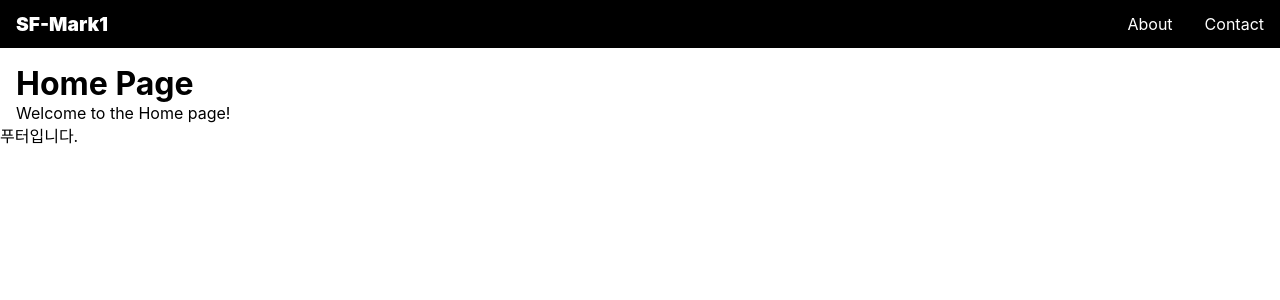
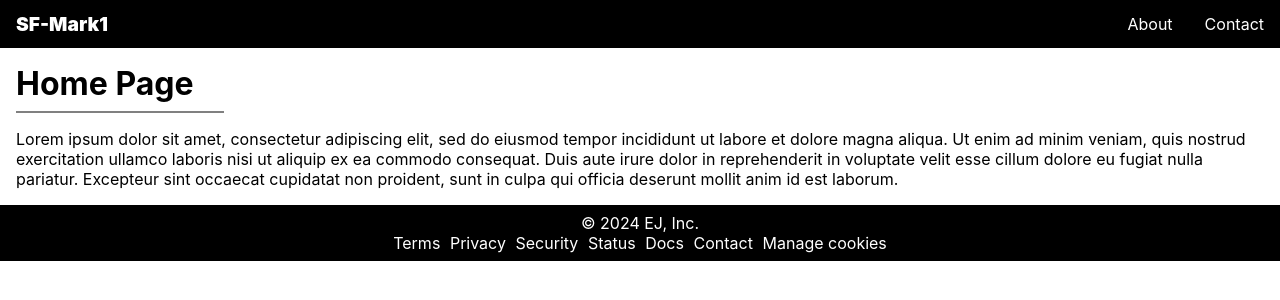
Before and after one commit to ej-rarus/smartfarm_reactapp, a React (Create React App) app: page / in a window 1280 px wide. Shown: the top 300 px of the page. Built offline with nearby package versions, Linux system fonts and the light colour scheme.

Commit message:
footer update

```diff
--- a/src/App.css
+++ b/src/App.css
@@ -36,9 +36,48 @@
 }
 
 
-.content-wrap{
+.content-wrap {
   padding-left: 1rem;
+  padding-right: 1rem;
   margin-top: 1rem;
+}
+
+
+
+.page-content {
+  margin-top: 1rem;
+  margin-bottom: 1rem;
+}
+
+
+
+footer {
+  background-color: black;
+  color: white;
+  height: fit-content;
+  display: flex;
+  justify-content: center;
+  align-items: center;
+  margin-top: 1rem;
+}
+
+.footer-content-wrap {
+  display: flex;
+  flex-direction: column;
+  justify-content:stretch;
+  align-items: center;
+  padding-top: 0.5rem;
+  padding-bottom: 0.5rem;
+}
+
+.footer-content-container {
+  display: flex;
+  flex-direction: row;
+}
+
+.footer-content{
+  margin-left: 0.3rem;
+  margin-right: 0.3rem;
 }
 
 @keyframes App-logo-spin {
--- a/src/components/Footer.js
+++ b/src/components/Footer.js
@@ -6,7 +6,18 @@
 
         <div>
             <footer>
-                <div className="footer-content">푸터입니다.</div>
+                <div className="footer-content-wrap">
+                    <div className="footer-content">© 2024 EJ, Inc.</div>
+                    <div className="footer-content-container">
+                        <div className="footer-content">Terms</div>
+                        <div className="footer-content">Privacy</div>
+                        <div className="footer-content">Security</div>
+                        <div className="footer-content">Status</div>
+                        <div className="footer-content">Docs</div>
+                        <div className="footer-content">Contact</div>
+                        <div className="footer-content">Manage cookies</div>
+                    </div>
+                </div>
             </footer>
         </div>
 
--- a/src/pages/About.js
+++ b/src/pages/About.js
@@ -4,6 +4,7 @@
   return (
     <div className='content-wrap'>
       <h1 className='page-title'>About Page</h1>
+      <hr style={{border: 'none', height: '2px', backgroundColor: 'gray', width:'13rem', marginTop:"0.5rem"}}/>
       <p className='page-content'>This is the About page.</p>
     </div>
   );
--- a/src/pages/Contact.js
+++ b/src/pages/Contact.js
@@ -2,9 +2,10 @@
 
 function Contact() {
   return (
-    <div>
-      <h1>Contact Page</h1>
-      <p>Contact us here.</p>
+    <div className='content-wrap'>
+      <h1 className='page-title'>Contact Page</h1>
+      <hr style={{border: 'none', height: '2px', backgroundColor: 'gray', width:'13rem', marginTop:"0.5rem"}}/>
+      <p className='page-content'>Contact us here.</p>
     </div>
   );
 }
--- a/src/pages/Home.js
+++ b/src/pages/Home.js
@@ -4,7 +4,9 @@
   return (
     <div className='content-wrap'>
       <h1 className='page-title'>Home Page</h1>
-      <p className='page-content'>Welcome to the Home page!</p>
+      <hr style={{border: 'none', height: '2px', backgroundColor: 'gray', width:'13rem', marginTop:"0.5rem"}}/>
+      <p className='page-content'>Lorem ipsum dolor sit amet, consectetur adipiscing elit, sed do eiusmod tempor incididunt ut labore et dolore magna aliqua. Ut enim ad minim veniam, quis nostrud exercitation ullamco laboris nisi ut aliquip ex ea commodo consequat. Duis aute irure dolor in reprehenderit in voluptate velit esse cillum dolore eu fugiat nulla pariatur. Excepteur sint occaecat cupidatat non proident, sunt in culpa qui officia deserunt mollit anim id est laborum.
+      </p>
     </div>
   );
 }
```
